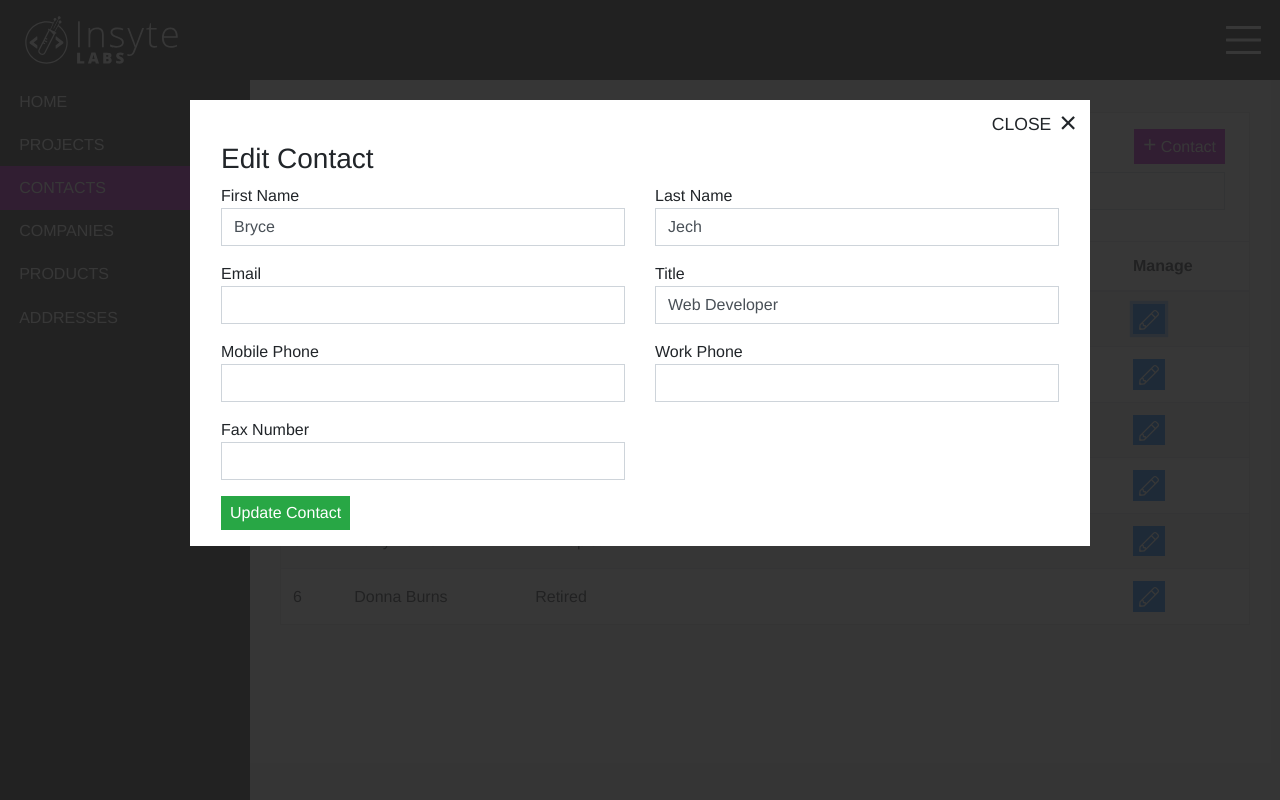
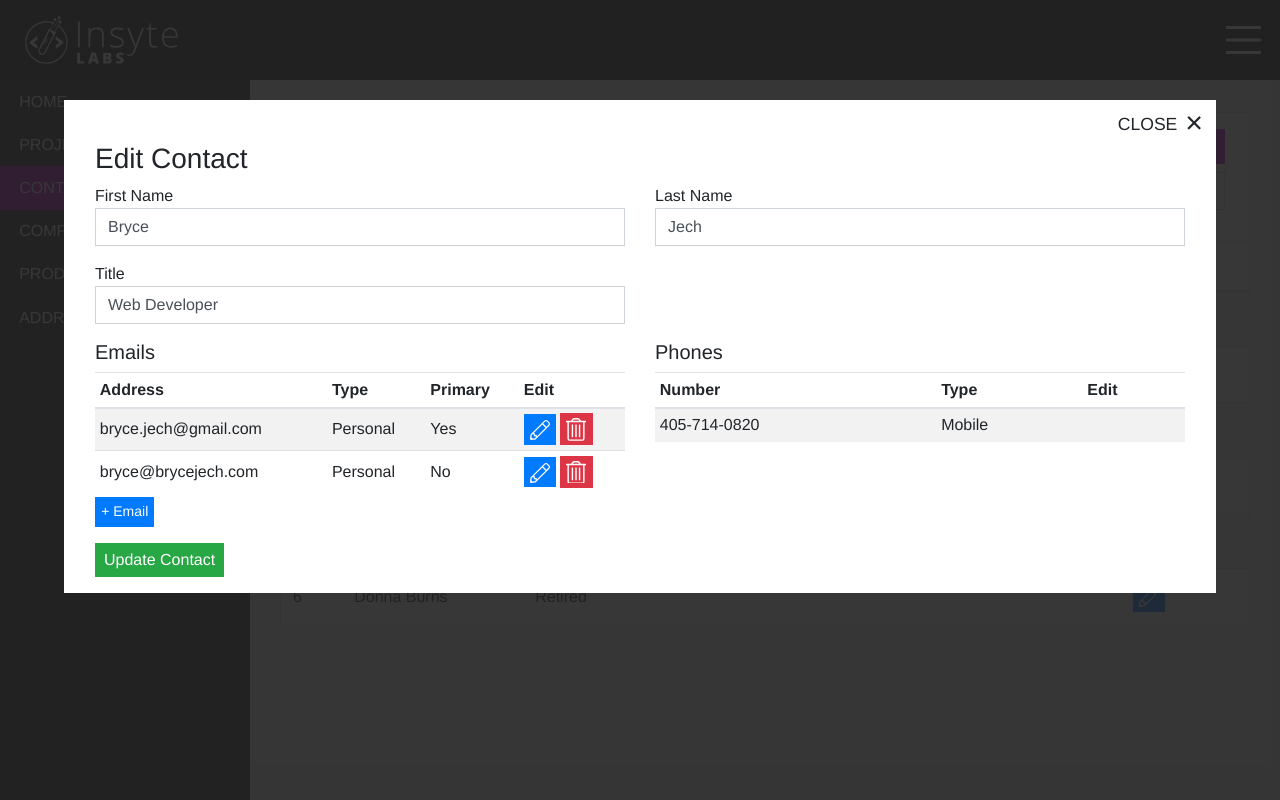
Before and after one commit to InsyteLabs/InsyteManagement, a Vue app: page /contacts in a window 1280 px wide. Both pictures are taken after a click on the button 1149 px from the left and 319 px from the top of the page. Built offline with nearby package versions, Linux system fonts and the light colour scheme.

Commit message:
add email handling to contact form

```diff
--- a/src/components/forms/ContactForm.vue
+++ b/src/components/forms/ContactForm.vue
@@ -26,15 +26,6 @@
                     </div>
                 </div>
             </div>
-            <!-- EMAIL -->
-            <div class="col-md-6">
-                <div class="form-group">
-                    <label for="email">Email</label>
-                    <div class="input-group">
-                        <input v-model="email" type="text" id="email" class="form-control">
-                    </div>
-                </div>
-            </div>
             <!-- TITLE -->
             <div class="col-md-6">
                 <div class="form-group">
@@ -44,35 +35,115 @@
                     </div>
                 </div>
             </div>
-            <!-- MOBILE -->
+        </div>
+        <div class="row">
+            <!-- EMAILS -->
             <div class="col-md-6">
-                <div class="form-group">
-                    <label for="mobile">Mobile Phone</label>
+                <h5>Emails</h5>
+                <table class="table table-striped table-sm mb-1">
+                    <thead>
+                        <tr>
+                            <th>Address</th>
+                            <th>Type</th>
+                            <th>Primary</th>
+                            <th>Edit</th>
+                        </tr>
+                    </thead>
+                    <tbody>
+                        <tr v-for="email of emails" :key="email.address">
+                            <td>{{ email.address }}</td>
+                            <td>{{ email.type }}</td>
+                            <td>
+                                {{
+                                    email.primary
+                                        ? 'Yes'
+                                        : 'No'
+                                }}
+                            </td>
+                            <td>
+
+                                <button @click="editEmailClick(email)" class="btn btn-sm btn-primary mr-1">
+                                    <svg class="btn-icon pencil" aria-hidden="true" role="img" xmlns="http://www.w3.org/2000/svg" viewBox="0 0 512 512">
+                                        <path fill="currentColor" d="M493.255 56.236l-37.49-37.49c-24.993-24.993-65.515-24.994-90.51 0L12.838 371.162.151 485.346c-1.698 15.286 11.22 28.203 26.504 26.504l114.184-12.687 352.417-352.417c24.992-24.994 24.992-65.517-.001-90.51zm-95.196 140.45L174 420.745V386h-48v-48H91.255l224.059-224.059 82.745 82.745zM126.147 468.598l-58.995 6.555-30.305-30.305 6.555-58.995L63.255 366H98v48h48v34.745l-19.853 19.853zm344.48-344.48l-49.941 49.941-82.745-82.745 49.941-49.941c12.505-12.505 32.748-12.507 45.255 0l37.49 37.49c12.506 12.506 12.507 32.747 0 45.255z"></path>
+                                    </svg>
+                                </button>
+                                <button @click="deleteEmailClick(email)" class="btn btn-sm btn-danger">
+                                    <svg class="btn-icon delete" aria-hidden="true" role="img" xmlns="http://www.w3.org/2000/svg" viewBox="0 0 448 512">
+                                        <path fill="currentColor" d="M296 432h16a8 8 0 0 0 8-8V152a8 8 0 0 0-8-8h-16a8 8 0 0 0-8 8v272a8 8 0 0 0 8 8zm-160 0h16a8 8 0 0 0 8-8V152a8 8 0 0 0-8-8h-16a8 8 0 0 0-8 8v272a8 8 0 0 0 8 8zM440 64H336l-33.6-44.8A48 48 0 0 0 264 0h-80a48 48 0 0 0-38.4 19.2L112 64H8a8 8 0 0 0-8 8v16a8 8 0 0 0 8 8h24v368a48 48 0 0 0 48 48h288a48 48 0 0 0 48-48V96h24a8 8 0 0 0 8-8V72a8 8 0 0 0-8-8zM171.2 38.4A16.1 16.1 0 0 1 184 32h80a16.1 16.1 0 0 1 12.8 6.4L296 64H152zM384 464a16 16 0 0 1-16 16H80a16 16 0 0 1-16-16V96h320zm-168-32h16a8 8 0 0 0 8-8V152a8 8 0 0 0-8-8h-16a8 8 0 0 0-8 8v272a8 8 0 0 0 8 8z"></path>
+                                    </svg>
+                                </button>
+                            </td>
+                        </tr>
+                    </tbody>
+                </table>
+                <div v-if="isAddEmail || isEditEmail" class="row">
+                    <div class="col-md-5">
+                        <div class="form-group mb-1">
+                            <label for="email">Address</label>
                             <div class="input-group">
-                        <input v-model="mobile" type="text" id="mobile" class="form-control">
+                                <input v-model="email" type="text" id="email" class="form-control">
                             </div>
                         </div>
                     </div>
-            <!-- WORK -->
-            <div class="col-md-6">
-                <div class="form-group">
-                    <label for="work">Work Phone</label>
+                    <div class="col-md-4">
+                        <div class="form-group mb-1">
+                            <label for="email-type">Type</label>
                             <div class="input-group">
-                        <input v-model="work" type="text" id="work" class="form-control">
+                                <select v-model="emailType" id="email-type" class="form-control">
+                                    <option value="">Select</option>
+                                    <option v-for="type of emailTypes" :key="type.value" :value="type.value">{{ type.label }}</option>
+                                </select>
                             </div>
                         </div>
                     </div>
-            <!-- FAX -->
-            <div class="col-md-6">
-                <div class="form-group">
-                    <label for="fax">Fax Number</label>
+                    <div class="col-md-3">
+                        <div class="form-group mb-1">
+                            <label for="email-primary">Primary</label>
                             <div class="input-group">
-                        <input v-model="fax" type="text" id="fax" class="form-control">
+                                <select v-model="emailPrimary" id="email-primary" class="form-control">
+                                    <option value="0">No</option>
+                                    <option value="1">Yes</option>
+                                </select>
                             </div>
                         </div>
                     </div>
+                    <div class="col-12">
+                        <button @click="saveEmailClick()" class="btn btn-sm btn-success mr-1">
+                            {{
+                                isAddEmail
+                                    ? 'Add'
+                                    : 'Update'
+                            }}
+                        </button>
+                        <button @click="cancelEmailClick()" class="btn btn-sm btn-danger">Cancel</button>
                     </div>
-        <button @click="saveContact" class="btn btn-success">
+                </div>
+                <button v-if="!(isAddEmail || isEditEmail)" @click="addEmailClick()" class="btn btn-sm btn-primary">&plus; Email</button>
+            </div>
+            <!-- PHONES -->
+            <div class="col-md-6">
+                <h5>Phones</h5>
+                <table class="table table-striped table-sm">
+                    <thead>
+                        <tr>
+                            <th>Number</th>
+                            <th>Type</th>
+                            <th>Edit</th>
+                        </tr>
+                    </thead>
+                    <tbody>
+                        <tr v-for="phone of phones" :key="phone.number">
+                            <td>{{ phone.number }}</td>
+                            <td>{{ phone.type }}</td>
+                            <td>
+
+                            </td>
+                        </tr>
+                    </tbody>
+                </table>
+            </div>
+        </div>
+        <button @click="saveContact" class="btn btn-success mt-3">
             {{
                 newContact
                     ? 'Create Contact'
@@ -87,7 +158,8 @@
 
 import { Vue, Component, Prop, Emit, Watch } from 'vue-property-decorator';
 
-import { IContact } from '@/interfaces';
+import { EmailAddressType, PhoneNumberType }     from '@/constants'
+import { IContact, IEmailAddress, IPhoneNumber } from '@/interfaces';
 
 @Component
 export default class ContactForm extends Vue{
@@ -99,20 +171,30 @@ export default class ContactForm extends Vue{
     firstName: string = '';
     lastName:  string = '';
     title:     string = '';
-    email:     string = '';
-    mobile:    string = '';
-    work:      string = '';
-    fax:       string = '';
+
+    emails: IEmailAddress[] = [];
+    phones: IPhoneNumber[]  = [];
+
+    // Email fields
+    isAddEmail:    boolean = false;
+    isEditEmail:   boolean = false;
+    email:         string  = '';
+    emailType:     string  = '';
+    emailPrimary:  string  = '0';
+    selectedEmail: IEmailAddress | null = null;
+
+    emailTypes = Object.keys(EmailAddressType).map(k => ({
+        label: EmailAddressType[k],
+        value: EmailAddressType[k]
+    }));
 
     saveContact(): void{
         const contact: IContact = {
             firstName: this.firstName,
             lastName:  this.lastName,
             title:     this.title,
-            email:     this.email,
-            mobile:    this.mobile,
-            work:      this.work,
-            fax:       this.fax
+            emails:    this.emails,
+            phones:    this.phones
         }
 
         if(this.newContact){
@@ -147,6 +229,69 @@ export default class ContactForm extends Vue{
 
 
     /*
+        =============
+        EMAIL METHODS
+        =============
+    */
+    addEmailClick(): void{
+        this.resetEmailForm();
+
+        this.isEditEmail = false;
+        this.isAddEmail  = true;
+    }
+
+    editEmailClick(email: IEmailAddress): void{
+        this.selectedEmail = email;
+        this.email         = email.address;
+        this.emailType     = email.type;
+        this.emailPrimary  = email.primary ? '1' : '0';
+
+        this.isEditEmail = true;
+    }
+
+    saveEmailClick(){
+        const email: IEmailAddress = {
+            address: this.email,
+            type:    this.emailType,
+            primary: Boolean(+this.emailPrimary)
+        }
+
+        if(this.isAddEmail){
+            this.emails.push(email);
+        }
+        else{
+            const idx = this.emails.indexOf(this.selectedEmail as IEmailAddress);
+
+            if(~idx){
+                this.emails.splice(idx, 1, email);
+            }
+        }
+        this.cancelEmailClick();
+    }
+
+    deleteEmailClick(email: IEmailAddress): void{
+        const idx = this.emails.indexOf(email);
+
+        if(~idx){
+            this.emails.splice(idx, 1);
+        }
+    }
+
+    cancelEmailClick(): void{
+        this.isAddEmail = this.isEditEmail = false;
+
+        this.resetEmailForm();
+    }
+
+    resetEmailForm(): void{
+        this.email         = '';
+        this.emailType     = '';
+        this.emailPrimary  = '0';
+        this.selectedEmail = null;
+    }
+
+
+    /*
         ===============
         PRIVATE METHODS
         ===============
@@ -157,20 +302,17 @@ export default class ContactForm extends Vue{
         this.firstName = this.contact.firstName;
         this.lastName  = this.contact.lastName;
         this.title     = this.contact.title;
-        this.email     = this.contact.email;
-        this.mobile    = this.contact.mobile;
-        this.work      = this.contact.work;
-        this.fax       = this.contact.fax;
+        this.emails    = this.contact.emails;
+        this.phones    = this.contact.phones;
     }
 
     private _clearForm(): void{
         this.firstName = '';
         this.lastName  = '';
         this.title     = '';
-        this.email     = '';
-        this.mobile    = '';
-        this.work      = '';
-        this.fax       = '';
+
+        this.emails = [];
+        this.phones = [];
     }
 }
 </script>
--- a/src/constants/EmailAddressType.ts
+++ b/src/constants/EmailAddressType.ts
@@ -1,6 +1,10 @@
 'use strict';
 
-export const EmailAddressType = {
+interface IEmailAddressType{
+    [key: string]: string
+}
+
+export const EmailAddressType: IEmailAddressType = {
     PERSONAL: 'Personal',
     WORK:     'Work',
     SUPPORT:  'Support',
--- a/src/views/Contacts.vue
+++ b/src/views/Contacts.vue
@@ -1,6 +1,6 @@
 <template>
     <div class="container-fluid">
-        <ModalWindow @modalActiveStateChange="onModalActiveStateChange($event)" ref="modalWindow">
+        <ModalWindow @modalActiveStateChange="onModalActiveStateChange($event)" :size="'large'" ref="modalWindow">
             <ContactForm
                 :contact="selectedContact"
                 :newContact="newContact"
```
Lines whose indentation alone changed are shown as unchanged.
